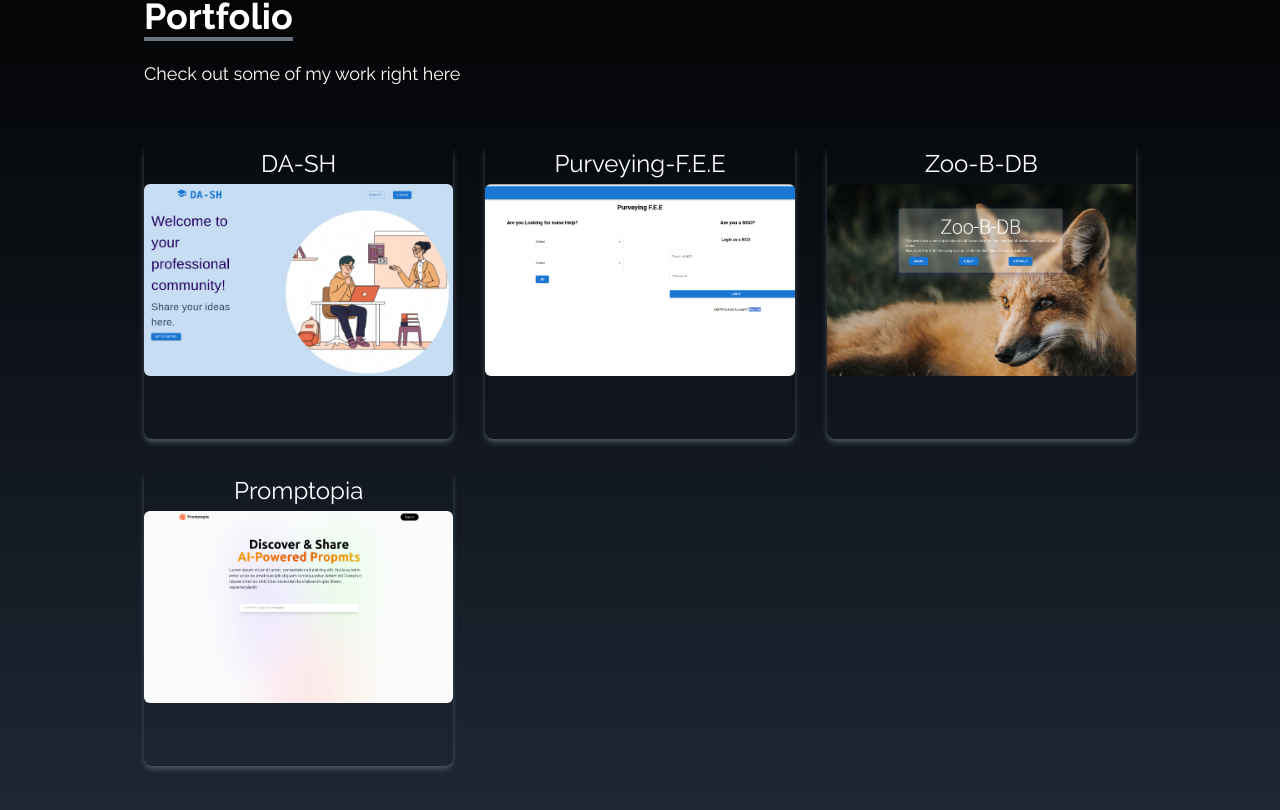
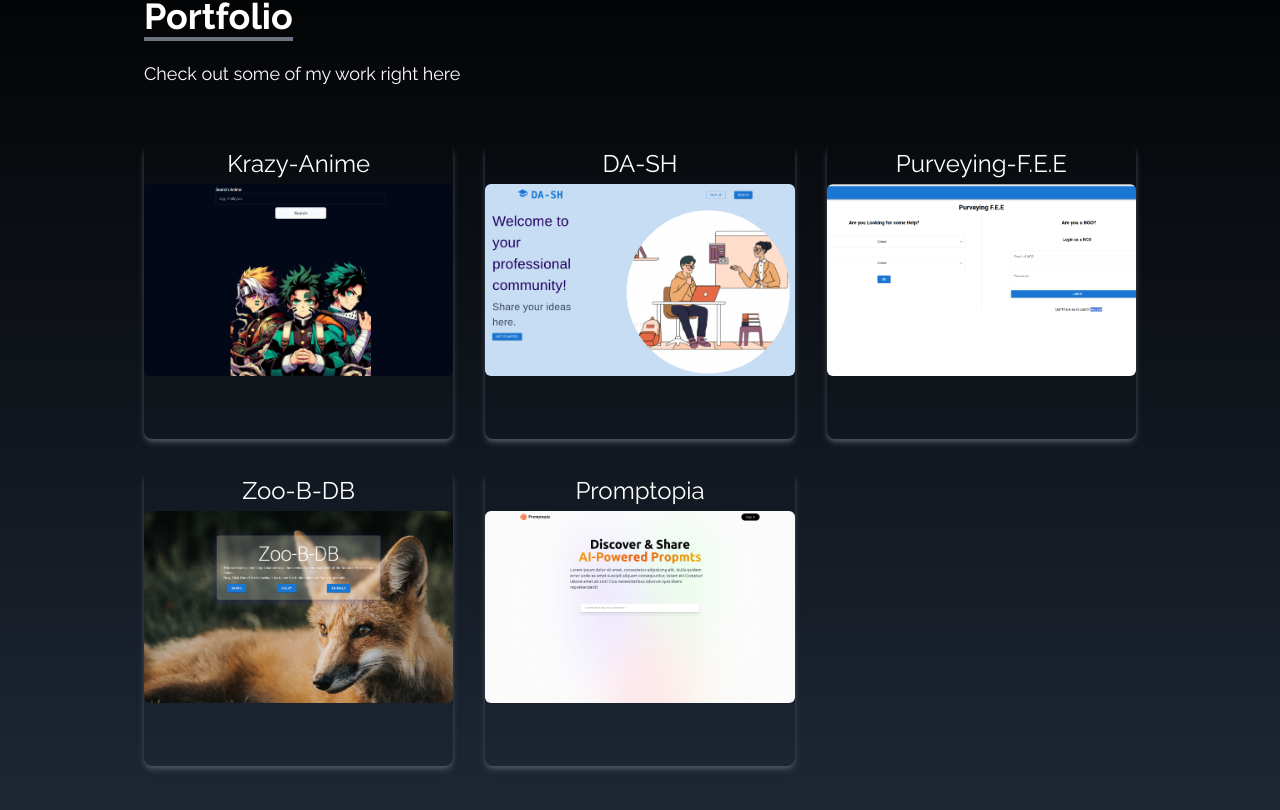
Before and after one commit to krazykaushal/krazyk-portfolio, a React (Create React App) app: page / in a window 1280 px wide. Shown: the part 1438-2248 px from the top of the page. Built offline with nearby package versions, Linux system fonts and the light colour scheme; some icons are missing.

Commit message:
add anime project

```diff
--- a/src/components/Portfolio.jsx
+++ b/src/components/Portfolio.jsx
@@ -1,6 +1,7 @@
 import React from "react";
 import dash from "../assets/portfolio/dash.png";
 import purvey from "../assets/portfolio/purveyingfee.png";
+import anime from "../assets/portfolio/anime.png";
 import zoobdb from "../assets/portfolio/zoobdb.png";
 import promptopia from "../assets/portfolio/promptopia.png";
 import { FaArrowUpRightFromSquare, FaGithub } from "react-icons/fa6";
@@ -10,25 +11,32 @@ const Portfolio = () => {
   const portfolios = [
     {
       id: 1,
+      src: anime,
+      name: "Krazy-Anime",
+      link: "https://krazy-anime-stream.vercel.app/",
+      repo: "https://github.com/krazykaushal/krazy_anime_stream"
+    },
+    {
+      id: 2,
       src: dash,
       name: "DA-SH",
       link: "https://da-sh.vercel.app/",
       repo: "https://github.com/krazykaushal/Educational-Networking-Tools-for-Students",
     },
     {
-      id: 2,
+      id: 3,
       name: "Purveying-F.E.E",
       src: purvey,
       repo: "https://github.com/krazykaushal/Purveying-Fee-KrazyK",
     },
     {
-      id: 3,
+      id: 4,
       name: "Zoo-B-DB",
       src: zoobdb,
       repo: "https://github.com/krazykaushal/Zoo-B-DB",
     },
     {
-      id: 4,
+      id: 5,
       name: "Promptopia",
       src: promptopia,
       repo: "https://github.com/krazykaushal/Promptopia",
```
Also changed, not shown: src/assets/portfolio/anime.png (added).
